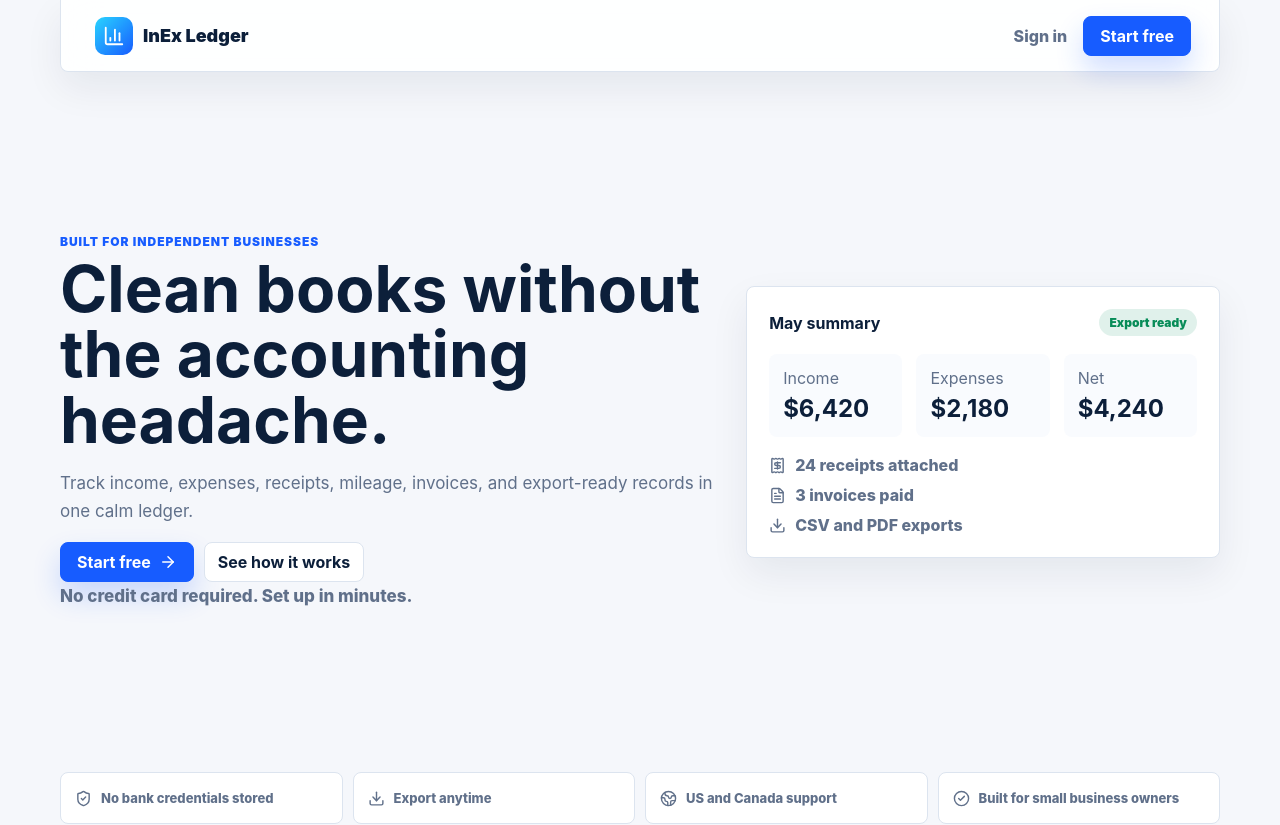
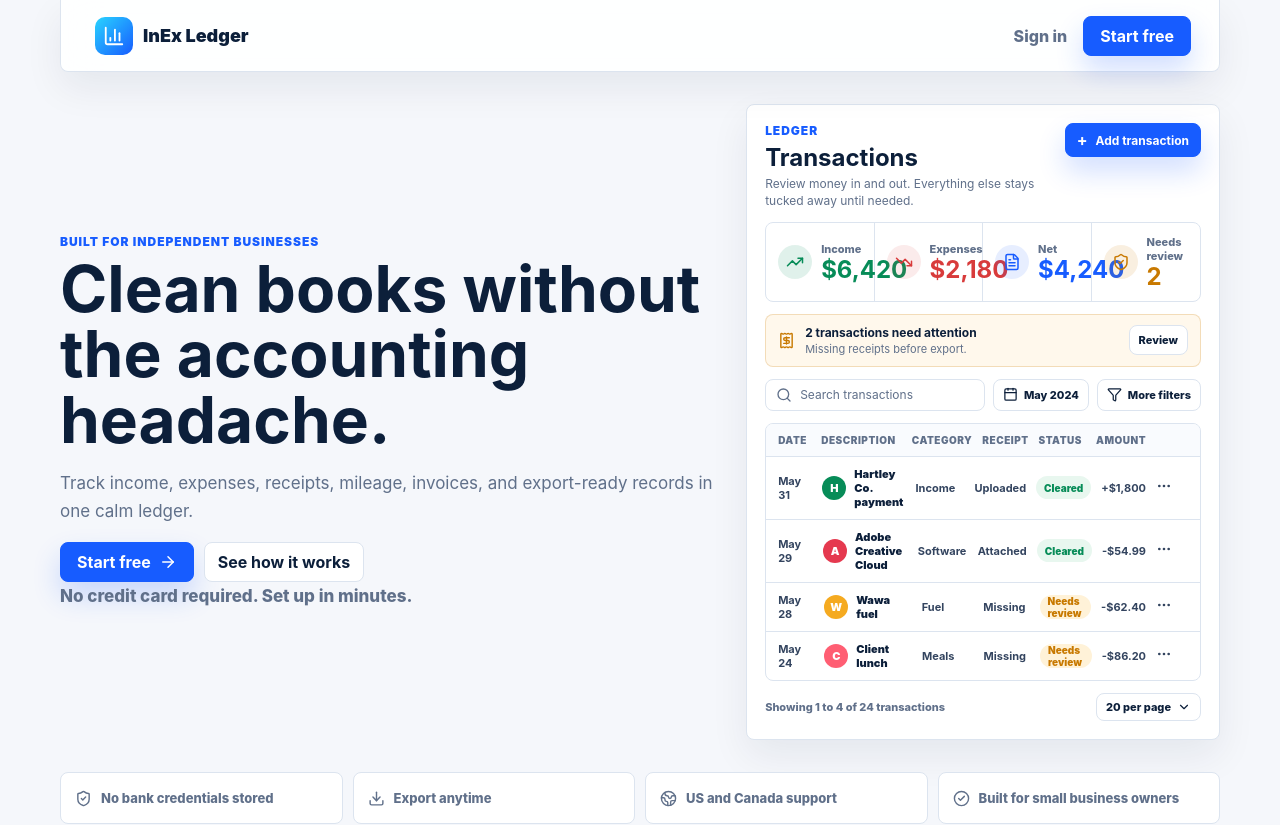
Before and after one commit to Emanuel628/inex-ledger.3.0, a React (Vite) app: page / in a window 1280 px wide. Shown: the top 825 px of the page. Built offline with nearby package versions, Linux system fonts and the light colour scheme.

Commit message:
Make landing preview match transactions page

```diff
--- a/src/pages/Landing.tsx
+++ b/src/pages/Landing.tsx
@@ -1,13 +1,18 @@
 import {
   ArrowRight,
   Ban,
+  Calendar,
   CheckCircle2,
+  ChevronDown,
   Download,
   FileSpreadsheet,
   FileText,
+  Filter,
   Globe2,
   LayoutGrid,
+  MoreHorizontal,
   Receipt,
+  Search,
   ShieldCheck,
   TrendingDown,
   TrendingUp,
@@ -38,22 +43,7 @@ function Landing(props: PageProps) {
           <p className="public-microcopy">No credit card required. Set up in minutes.</p>
         </div>
 
-        <article className="landing-preview" aria-label="Product preview">
-          <div className="landing-preview-head">
-            <strong>May summary</strong>
-            <span>Export ready</span>
-          </div>
-          <div className="landing-preview-stats">
-            <div><span>Income</span><strong className="is-positive">$6,420</strong></div>
-            <div><span>Expenses</span><strong className="is-negative">$2,180</strong></div>
-            <div><span>Net</span><strong>$4,240</strong></div>
-          </div>
-          <div className="landing-preview-list">
-            <span><Receipt size={17} /> 24 receipts attached</span>
-            <span><FileText size={17} /> 3 invoices paid</span>
-            <span><Download size={17} /> CSV and PDF exports</span>
-          </div>
-        </article>
+        <TransactionsPreview />
       </section>
 
       <section className="landing-trust-strip" aria-label="Trust signals">
@@ -169,6 +159,96 @@ function Landing(props: PageProps) {
   )
 }
 
+function TransactionsPreview() {
+  const rows = [
+    { date: 'May 31', merchant: 'Hartley Co. payment', category: 'Income', account: 'Checking', receipt: 'Uploaded', status: 'Cleared', amount: '+$1,800', tone: 'green' },
+    { date: 'May 29', merchant: 'Adobe Creative Cloud', category: 'Software', account: 'Business Card', receipt: 'Attached', status: 'Cleared', amount: '-$54.99', tone: 'red' },
+    { date: 'May 28', merchant: 'Wawa fuel', category: 'Fuel', account: 'Business Card', receipt: 'Missing', status: 'Needs review', amount: '-$62.40', tone: 'yellow' },
+    { date: 'May 24', merchant: 'Client lunch', category: 'Meals', account: 'Checking', receipt: 'Missing', status: 'Needs review', amount: '-$86.20', tone: 'coral' },
+  ]
+
+  return (
+    <article className="landing-transaction-preview" aria-label="Transactions page preview">
+      <div className="preview-page-heading">
+        <div>
+          <p className="eyebrow">Ledger</p>
+          <h2>Transactions</h2>
+          <p>Review money in and out. Everything else stays tucked away until needed.</p>
+        </div>
+        <button className="primary-button" type="button">
+          <span>+</span>
+          Add transaction
+        </button>
+      </div>
+
+      <div className="preview-summary-strip" aria-label="Transaction summary preview">
+        <PreviewSummary label="Income" value="$6,420" icon={TrendingUp} tone="income" />
+        <PreviewSummary label="Expenses" value="$2,180" icon={TrendingDown} tone="expense" />
+        <PreviewSummary label="Net" value="$4,240" icon={FileText} tone="net" />
+        <PreviewSummary label="Needs review" value="2" icon={ShieldCheck} tone="review" />
+      </div>
+
+      <div className="preview-alert">
+        <Receipt size={17} />
+        <div>
+          <strong>2 transactions need attention</strong>
+          <span>Missing receipts before export.</span>
+        </div>
+        <button type="button">Review</button>
+      </div>
+
+      <div className="preview-toolbar">
+        <label>
+          <Search size={16} />
+          <span>Search transactions</span>
+        </label>
+        <button type="button"><Calendar size={15} /> May 2024</button>
+        <button type="button"><Filter size={15} /> More filters</button>
+      </div>
+
+      <div className="preview-table" role="table" aria-label="Recent transactions preview">
+        <div className="preview-table-head" role="row">
+          <span>Date</span>
+          <span>Description</span>
+          <span>Category</span>
+          <span>Receipt</span>
+          <span>Status</span>
+          <span>Amount</span>
+          <span />
+        </div>
+        {rows.map((row) => (
+          <div className="preview-table-row" role="row" key={`${row.date}-${row.merchant}`}>
+            <span>{row.date}</span>
+            <span className="preview-merchant"><i className={`merchant-${row.tone}`}>{row.merchant.charAt(0)}</i>{row.merchant}</span>
+            <span>{row.category}</span>
+            <span>{row.receipt}</span>
+            <span className={`preview-status ${row.status === 'Cleared' ? 'is-cleared' : 'is-review'}`}>{row.status}</span>
+            <span className={row.amount.startsWith('+') ? 'is-positive' : 'is-negative'}>{row.amount}</span>
+            <span><MoreHorizontal size={16} /></span>
+          </div>
+        ))}
+      </div>
+
+      <div className="preview-footer">
+        <span>Showing 1 to 4 of 24 transactions</span>
+        <button type="button">20 per page <ChevronDown size={14} /></button>
+      </div>
+    </article>
+  )
+}
+
+function PreviewSummary({ label, value, icon: Icon, tone }: { label: string; value: string; icon: LucideIcon; tone: string }) {
+  return (
+    <div className={`preview-summary-item tone-${tone}`}>
+      <span><Icon size={18} /></span>
+      <div>
+        <small>{label}</small>
+        <strong>{value}</strong>
+      </div>
+    </div>
+  )
+}
+
 function Feature({ icon: Icon, title, text }: { icon: LucideIcon; title: string; text: string }) {
   return (
     <article className="public-feature-card">
--- a/src/styles/index.css
+++ b/src/styles/index.css
@@ -482,7 +482,7 @@ textarea:focus-visible {
   font-weight: 800;
 }
 
-.landing-preview,
+.landing-transaction-preview,
 .public-feature-card,
 .pricing-card,
 .support-card,
@@ -498,10 +498,269 @@ textarea:focus-visible {
   box-shadow: var(--shadow);
 }
 
-.landing-preview {
-  display: grid;
-  gap: 18px;
-  padding: 22px;
+.landing-transaction-preview {
+  display: grid;
+  gap: 12px;
+  padding: 18px;
+  overflow: hidden;
+}
+
+.preview-page-heading {
+  display: flex;
+  align-items: flex-start;
+  justify-content: space-between;
+  gap: 14px;
+}
+
+.preview-page-heading h2 {
+  margin: 0;
+  font-size: 24px;
+  line-height: 1.1;
+}
+
+.preview-page-heading p:not(.eyebrow) {
+  margin: 5px 0 0;
+  color: var(--muted);
+  font-size: 12px;
+  line-height: 1.4;
+}
+
+.preview-page-heading .primary-button {
+  min-height: 34px;
+  flex: 0 0 auto;
+  padding: 0 11px;
+  font-size: 12px;
+}
+
+.preview-page-heading .primary-button span {
+  font-size: 16px;
+  line-height: 1;
+}
+
+.preview-summary-strip {
+  display: grid;
+  grid-template-columns: repeat(4, minmax(0, 1fr));
+  border: 1px solid var(--line);
+  border-radius: var(--radius);
+  overflow: hidden;
+  background: var(--surface);
+}
+
+.preview-summary-item {
+  min-width: 0;
+  display: grid;
+  grid-template-columns: auto minmax(0, 1fr);
+  gap: 9px;
+  align-items: center;
+  padding: 12px;
+  border-right: 1px solid var(--line);
+}
+
+.preview-summary-item:last-child {
+  border-right: 0;
+}
+
+.preview-summary-item > span {
+  width: 34px;
+  height: 34px;
+  display: grid;
+  place-items: center;
+  border-radius: 50%;
+  background: var(--surface-soft);
+}
+
+.preview-summary-item small,
+.preview-table-head,
+.preview-footer {
+  color: var(--muted);
+}
+
+.preview-summary-item small {
+  display: block;
+  font-size: 11px;
+  font-weight: 850;
+}
+
+.preview-summary-item strong {
+  display: block;
+  margin-top: 2px;
+  color: var(--ink);
+  font-size: clamp(17px, 2vw, 24px);
+  line-height: 1;
+}
+
+.preview-summary-item.tone-income > span {
+  background: rgba(7, 140, 88, 0.12);
+  color: var(--green);
+}
+
+.preview-summary-item.tone-expense > span {
+  background: rgba(216, 59, 59, 0.1);
+  color: var(--red);
+}
+
+.preview-summary-item.tone-net > span {
+  background: rgba(23, 92, 255, 0.1);
+  color: var(--blue);
+}
+
+.preview-summary-item.tone-review > span {
+  background: rgba(200, 121, 0, 0.12);
+  color: var(--amber);
+}
+
+.preview-alert {
+  display: grid;
+  grid-template-columns: auto minmax(0, 1fr) auto;
+  gap: 10px;
+  align-items: center;
+  padding: 10px 12px;
+  border: 1px solid rgba(200, 121, 0, 0.22);
+  border-radius: var(--radius);
+  background: #fff8ec;
+  color: var(--amber);
+}
+
+.preview-alert strong,
+.preview-alert span {
+  display: block;
+}
+
+.preview-alert strong {
+  color: var(--ink);
+  font-size: 12px;
+}
+
+.preview-alert span {
+  margin-top: 2px;
+  color: var(--muted);
+  font-size: 11px;
+}
+
+.preview-alert button,
+.preview-toolbar button,
+.preview-footer button {
+  min-height: 30px;
+  display: inline-flex;
+  align-items: center;
+  justify-content: center;
+  gap: 6px;
+  padding: 0 9px;
+  border: 1px solid var(--line);
+  border-radius: var(--radius);
+  background: var(--surface);
+  color: var(--ink);
+  font-size: 11px;
+  font-weight: 850;
+}
+
+.preview-toolbar {
+  display: grid;
+  grid-template-columns: minmax(0, 1fr) auto auto;
+  gap: 8px;
+}
+
+.preview-toolbar label {
+  min-height: 32px;
+  display: flex;
+  align-items: center;
+  gap: 8px;
+  padding: 0 10px;
+  border: 1px solid var(--line);
+  border-radius: var(--radius);
+  color: var(--muted);
+  font-size: 12px;
+}
+
+.preview-table {
+  border: 1px solid var(--line);
+  border-radius: var(--radius);
+  overflow: hidden;
+}
+
+.preview-table-head,
+.preview-table-row {
+  display: grid;
+  grid-template-columns: 0.7fr 1.7fr 1fr 0.9fr 1fr 0.8fr 32px;
+  gap: 10px;
+  align-items: center;
+  padding: 10px 12px;
+}
+
+.preview-table-head {
+  border-bottom: 1px solid var(--line);
+  background: var(--surface-soft);
+  font-size: 10px;
+  font-weight: 950;
+  letter-spacing: 0.05em;
+  text-transform: uppercase;
+}
+
+.preview-table-row {
+  border-bottom: 1px solid var(--line);
+  color: #33445f;
+  font-size: 11px;
+  font-weight: 750;
+}
+
+.preview-table-row:last-child {
+  border-bottom: 0;
+}
+
+.preview-merchant {
+  min-width: 0;
+  display: flex;
+  align-items: center;
+  gap: 8px;
+  color: var(--ink);
+  font-weight: 900;
+}
+
+.preview-merchant i {
+  width: 24px;
+  height: 24px;
+  flex: 0 0 24px;
+  display: grid;
+  place-items: center;
+  border-radius: 50%;
+  color: #ffffff;
+  font-style: normal;
+  font-size: 11px;
+  font-weight: 950;
+}
+
+.preview-status {
+  width: fit-content;
+  min-height: 23px;
+  display: inline-flex;
+  align-items: center;
+  padding: 0 8px;
+  border-radius: 999px;
+  font-size: 10px;
+  font-weight: 900;
+}
+
+.preview-status.is-cleared {
+  background: #e8f7ef;
+  color: var(--green);
+}
+
+.preview-status.is-review {
+  background: #fff2d8;
+  color: var(--amber);
+}
+
+.preview-footer {
+  display: flex;
+  justify-content: space-between;
+  gap: 12px;
+  align-items: center;
+  font-size: 11px;
+  font-weight: 800;
+}
+
+.preview-footer button {
+  min-height: 28px;
 }
 
 .landing-preview-head,
@@ -513,50 +772,10 @@ textarea:focus-visible {
   gap: 14px;
 }
 
-.landing-preview-head span {
-  padding: 6px 10px;
-  border-radius: 999px;
-  background: rgba(7, 140, 88, 0.12);
-  color: var(--green);
-  font-size: 12px;
-  font-weight: 900;
-}
-
-.landing-preview-stats {
-  align-items: stretch;
-}
-
-.landing-preview-stats div {
-  flex: 1;
-  display: grid;
-  gap: 6px;
-  padding: 14px;
-  border-radius: var(--radius);
-  background: var(--surface-soft);
-}
-
-.landing-preview-stats span,
-.landing-preview-list span,
 .pricing-card span,
 .public-footer span,
 .legal-effective {
   color: var(--muted);
-}
-
-.landing-preview-stats strong {
-  font-size: 24px;
-}
-
-.landing-preview-list {
-  display: grid;
-  gap: 10px;
-}
-
-.landing-preview-list span {
-  display: flex;
-  align-items: center;
-  gap: 9px;
-  font-weight: 800;
 }
 
 .landing-trust-strip {
@@ -3429,6 +3648,10 @@ tbody tr:last-child td {
     grid-template-columns: 1fr;
   }
 
+  .landing-transaction-preview {
+    max-width: 760px;
+  }
+
   .ledger-shell,
   .ledger-shell.sidebar-is-collapsed {
     grid-template-columns: 1fr;
@@ -3624,8 +3847,54 @@ tbody tr:last-child td {
     width: 100%;
   }
 
-  .landing-preview-stats {
+  .preview-page-heading,
+  .preview-footer {
+    align-items: stretch;
     flex-direction: column;
+  }
+
+  .preview-page-heading .primary-button,
+  .preview-toolbar,
+  .preview-toolbar button,
+  .preview-footer button {
+    width: 100%;
+  }
+
+  .preview-summary-strip {
+    grid-template-columns: repeat(2, minmax(0, 1fr));
+  }
+
+  .preview-summary-item:nth-child(2n) {
+    border-right: 0;
+  }
+
+  .preview-summary-item:nth-child(n + 3) {
+    border-top: 1px solid var(--line);
+  }
+
+  .preview-toolbar {
+    grid-template-columns: 1fr;
+  }
+
+  .preview-table-head {
+    display: none;
+  }
+
+  .preview-table-row {
+    grid-template-columns: 1fr auto;
+    gap: 8px;
+  }
+
+  .preview-table-row > span:nth-child(3),
+  .preview-table-row > span:nth-child(4),
+  .preview-table-row > span:nth-child(7) {
+    display: none;
+  }
+
+  .preview-table-row > span:nth-child(1),
+  .preview-table-row > span:nth-child(5),
+  .preview-table-row > span:nth-child(6) {
+    grid-column: auto;
   }
 
   .public-hero-copy h1,
```
Also changed, not shown: src/styles/theme-dark.css (+17 -2 lines).
